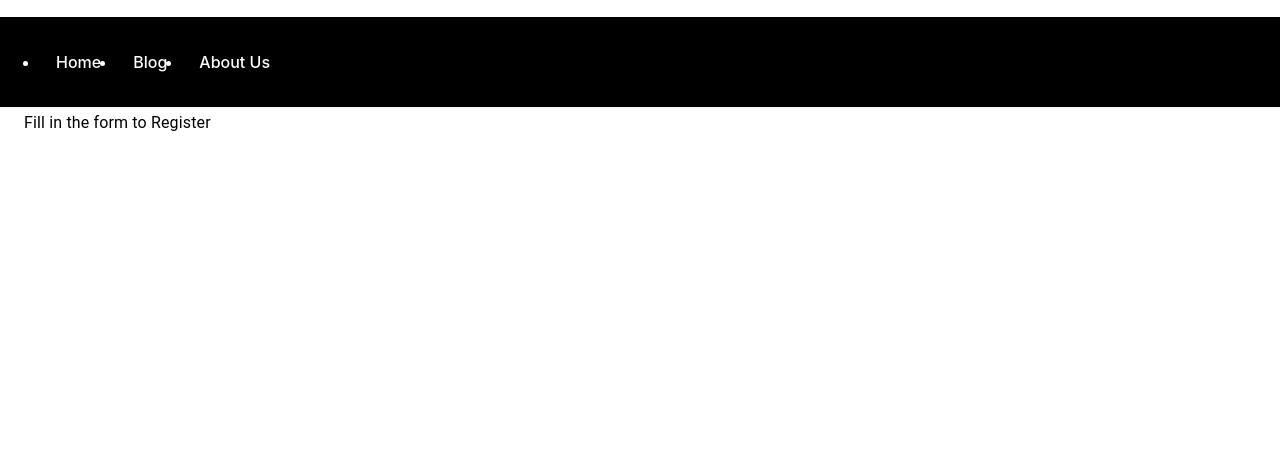
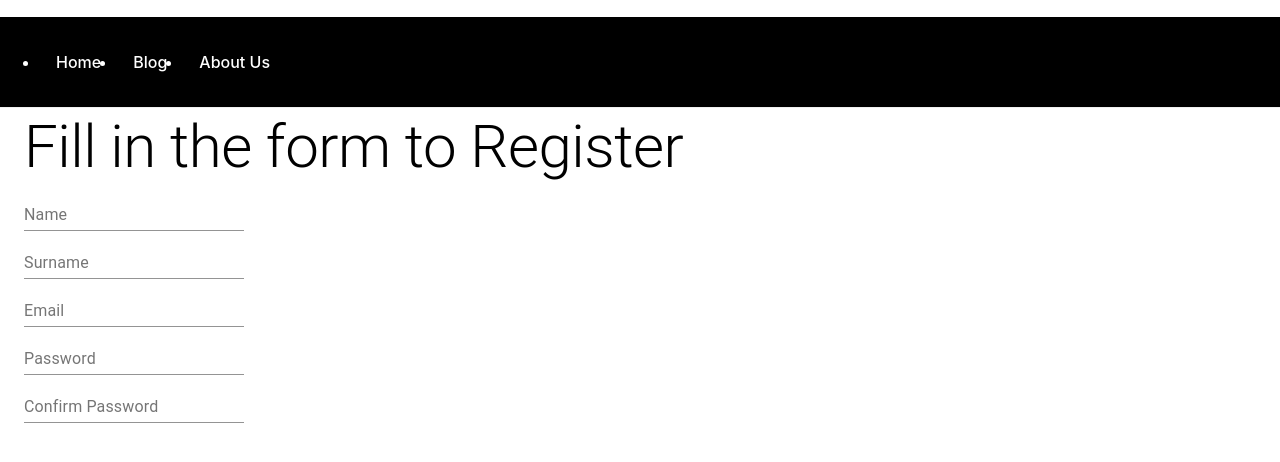
Before and after one commit to kgauzampe/Blvck, a React (Create React App) app: page /SignUp in a window 1280 px wide. Shown: the top 462 px of the page. Built offline with nearby package versions, Linux system fonts and the light colour scheme.

Commit message:
Register form

```diff
--- a/package.json
+++ b/package.json
@@ -4,6 +4,7 @@
   "private": true,
   "dependencies": {
     "@material-ui/core": "^4.12.4",
+    "@mui-treasury/components": "^1.10.1",
     "@testing-library/jest-dom": "^5.16.5",
     "@testing-library/react": "^13.4.0",
     "@testing-library/user-event": "^13.5.0",
--- a/src/Components/Auth/Login.css
+++ b/src/Components/Auth/Login.css
@@ -0,0 +1,8 @@
+.formFields{
+    position: relative;
+    display: block;
+}
+.login-content{
+    position: relative;
+    justify-content: center;
+}
--- a/src/Components/Auth/SignUp.jsx
+++ b/src/Components/Auth/SignUp.jsx
@@ -1,6 +1,7 @@
 import React from 'react';
-import { Container,Typography, Button, Grid } from '@material-ui/core';
+import { Container,Typography, Button, Grid, TextField } from '@material-ui/core';
 import Navbar from "../NavBar/Navbar";
+import './Login.css'
 
 
 
@@ -11,7 +12,43 @@ const Register = () => {
             <Navbar/>
             <Container>
                 <div className='login-content'>
-                    <Typography>Fill in the form to Register</Typography>
+                    <Typography variant='h2'>Fill in the form to Register</Typography>
+                    <form className="RegForm" noValidate autoComplete="off">
+                        <div className='formFields'>
+                            <div>
+                                <TextField
+                                    id="standard-basic"
+                                    label="Name"
+                                />
+                            </div>
+                            <div>
+                                <TextField
+                                    id="standard-basic"
+                                    label="Surname"
+                                />
+                            </div>
+                            <div>
+                                <TextField
+                                    id="standard-basic"
+                                    label="Email"
+                                />
+                            </div>
+                            <div>
+                                <TextField
+                                    id="standard-basic"
+                                    type="password"
+                                    label="Password"
+                                />
+                            </div>
+                            <div>
+                                <TextField
+                                    id="standard-basic"
+                                    type="password"
+                                    label="Confirm Password"
+                                />
+                            </div>
+                        </div>
+                    </form>
                 </div>
             </Container>
 
```
Also changed, not shown: 1 other file (tests, documents, lock files or other folders).
